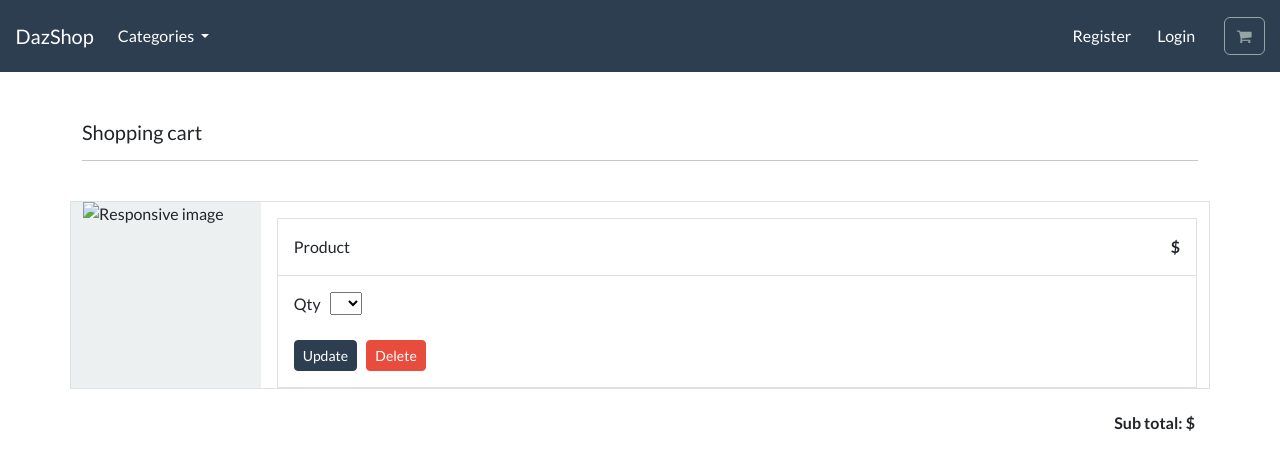
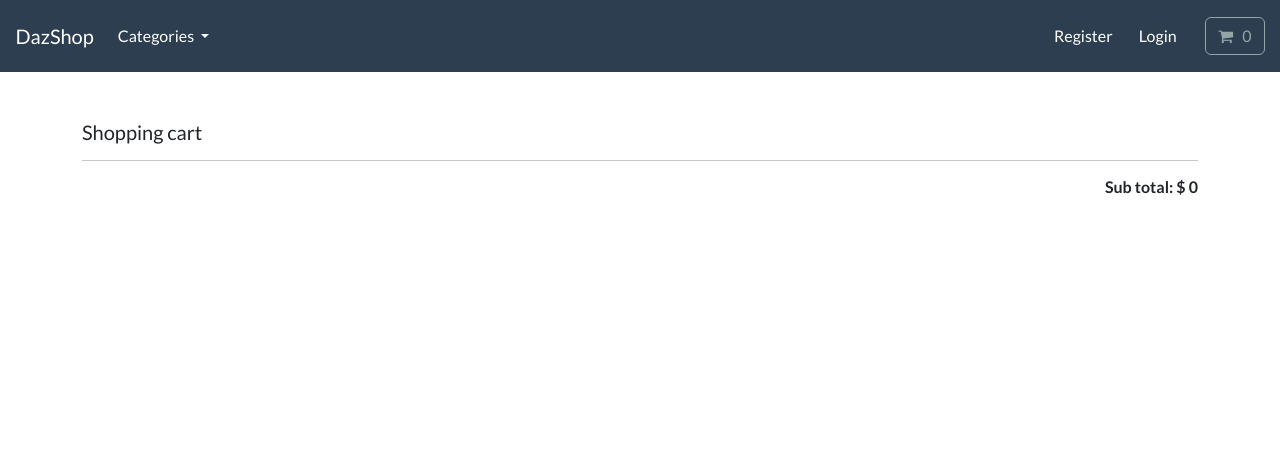
Before and after one commit to RomanDomaratsky/e-shop, a Django app: page /cart/ in a window 1280 px wide. Shown: the top 470 px of the page. Run offline with Django 4.2, Linux system fonts and the light colour scheme; data comes from the database, SQL or seed files in the repository; some libraries are stand-ins or nearby versions.

Commit message:
updated tamplates of carts

```diff
--- a/ecommerce/cart/cart.py
+++ b/ecommerce/cart/cart.py
@@ -1,3 +1,7 @@
+from decimal import Decimal
+from store.models import Product
+
+
 class Cart:
     def __init__(self, request):
         self.session = request.session
@@ -17,3 +21,24 @@ class Cart:
             self.cart[product_id] = {'price': str(product.price), 'qty': product_qty}
 
         self.session.modified = True
+
+    def __len__(self):
+        return sum(item['qty'] for item in self.cart.values())
+
+    def __iter__(self):
+        all_product_ids = self.cart.keys()
+        products = Product.objects.filter(id__in=all_product_ids)
+        cart = self.cart.copy()
+
+        for product in products:
+            cart[str(product.id)]['product'] = product
+
+        for item in cart.values():
+            item['price'] = Decimal(item['price'])
+
+            item['total'] = item['price'] * item['qty']
+
+            yield item
+
+    def get_total(self):
+        return sum(Decimal(item['price']) * item['qty'] for item in self.cart.values())
--- a/ecommerce/cart/templates/cart/cart-summary.html
+++ b/ecommerce/cart/templates/cart/cart-summary.html
@@ -3,6 +3,7 @@
 
 {% load static %}
 
+{% load mathfilters %}
 
 {% block content %}
 
@@ -13,7 +14,11 @@
 
       <h1 class="h5"> Shopping cart </h1>
 
-	<hr>
+	  <hr>
+
+      {% for item in cart %}
+
+      {% with product=item.product %}
 
       <br>
 
@@ -21,16 +26,16 @@
 
         <div class="col-md-3 col-lg-2 order-md-first bg-light">
 
-            <img class="img-fluid mx-auto d-block" width="200px" alt="Responsive image" src=""> <!-- Product image -->
+            <img class="img-fluid mx-auto d-block" width="200px" alt="Responsive image" src="{{product.image.url}}"> <!-- Product image -->
 
         </div>
 
 
         <div class="col-md-9 col-lg-10 ps-md-3 ps-lg-10">
 
-          <a href="" class="text-decoration-none text-reset"> <!-- Product get absolute url -->
+          <a href="{{product.get_absolute_url}}" class="text-info text-decoration-none"> <!-- Product get absolute url -->
 
-            <h1 class="h5 pt-2"> <!-- Product title --> </h1>
+            <h1 class="h5 pt-2"> {{product.title}} </h1>
 
           </a>
 
@@ -42,7 +47,7 @@
 
                 <div class="col-6"> Product </div>
 
-                <div class="col-6 text-end"><span class="h6 fw-bold">$ <!-- Product price --> </span></div>
+                <div class="col-6 text-end"><span class="h6 fw-bold">$ {{product.price|mul:item.qty}} </span></div>
 
               </div>
 
@@ -105,17 +110,22 @@
 
     </div>
 
+    {% endwith %}
 
+    {% endfor %}
 
       <div class="col-12 text-end">
 
-        <div class="h6 fw-bold"> Sub total: $ <div id="total" class="d-inline-flex"> <!-- cart.get_total --> </div></div>
+        <div class="h6 fw-bold"> Sub total: $ <div id="total" class="d-inline-flex"> {{cart.get_total}} </div></div>
 
       </div>
 
 
     </div>
 
+    <br>
+
+    <br>
 
  </main>
 
--- a/ecommerce/cart/views.py
+++ b/ecommerce/cart/views.py
@@ -6,7 +6,8 @@ from django.http import JsonResponse
 
 
 def cart_summary(request):
-    return render(request, 'cart/cart-summary.html')
+    cart = Cart(request)
+    return render(request, 'cart/cart-summary.html', {'cart': cart})
 
 
 def cart_add(request):
@@ -19,8 +20,9 @@ def cart_add(request):
 
         cart.add(product=product, product_qty=product_quantity)
 
-        response = JsonResponse({'The product is called: ': product.title,
-                                 ' and the product quantity is: ': product_quantity})
+        car_qty = cart.__len__()
+
+        response = JsonResponse({'qty': car_qty})
 
         return response
 
--- a/ecommerce/ecommerce/settings.py
+++ b/ecommerce/ecommerce/settings.py
@@ -40,6 +40,8 @@ INSTALLED_APPS = [
 
     'store',  #Django App
     'cart',  #Django App
+
+    'mathfilters',
 ]
 
 MIDDLEWARE = [
--- a/ecommerce/store/templates/store/base.html
+++ b/ecommerce/store/templates/store/base.html
@@ -139,6 +139,19 @@
 
 
                         <i class="fa fa-shopping-cart" aria-hidden="true"> </i>
+                        &nbsp;
+                        <div id="cart-qty" class="d-inline-flex">
+                            {% with qty_amount=cart|length %}
+
+                                {% if qty_amount > 0 %}
+                                    {{ qty_amount }}
+
+                                    {% else %}
+                                        0
+                                {% endif %}
+
+                            {% endwith %}
+                        </div>
 
 
                     </a>
--- a/ecommerce/store/templates/store/product_info.html
+++ b/ecommerce/store/templates/store/product_info.html
@@ -111,7 +111,7 @@
                 action: 'post'
             },
             success: function(json){
-                console.log(json)
+                document.getElementById("cart-qty").textContent = json.qty
             },
             error: function(xhr, errmsg, err){
 
```
